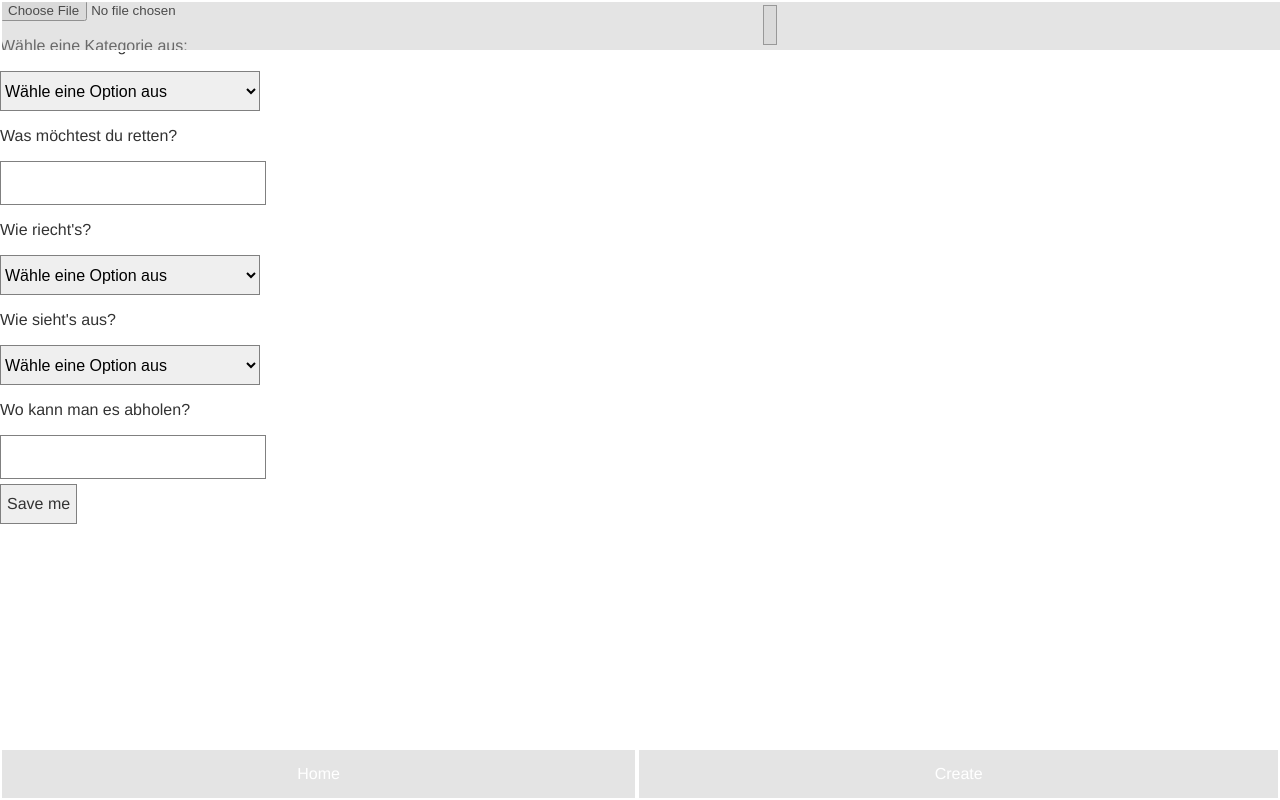
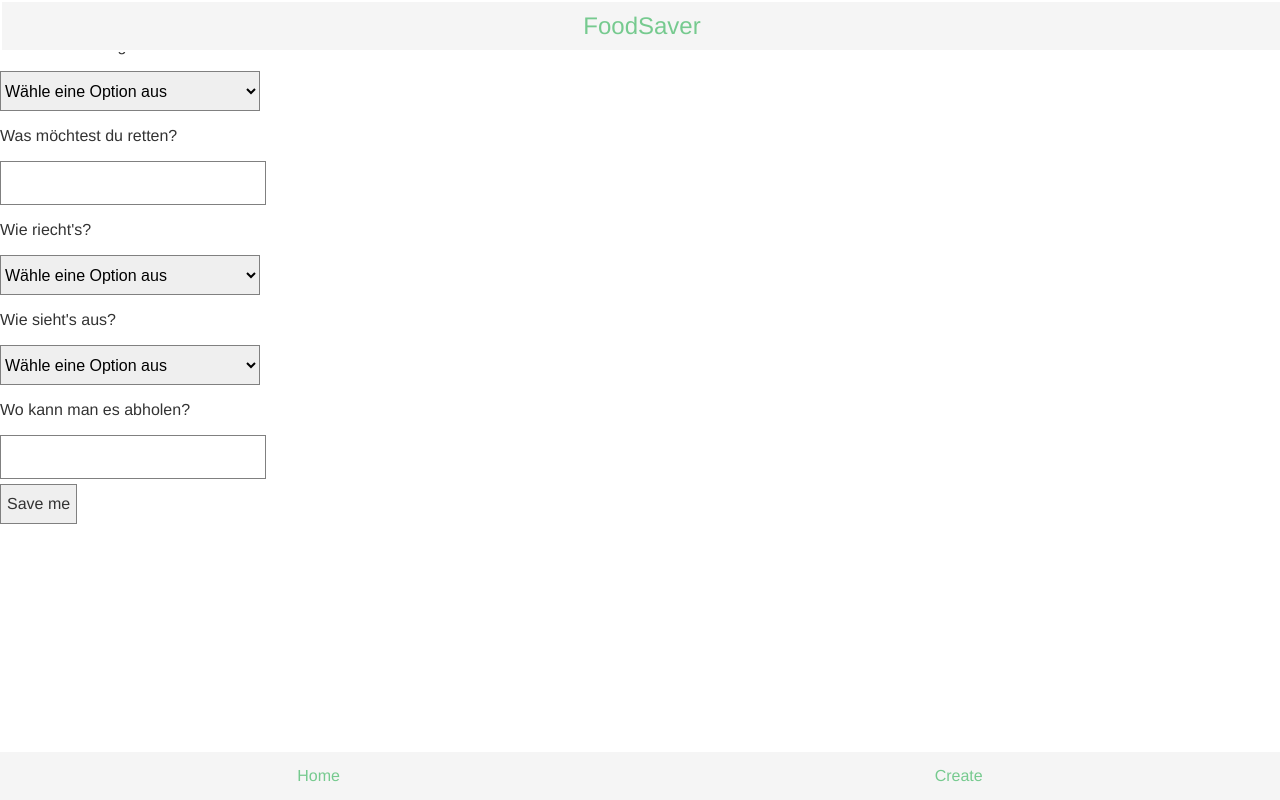
Before and after one commit to TicTacToyah/foodsaver-app, a React (Create React App) app: page /create in a window 1280 px wide. Built offline with nearby package versions, Linux system fonts and the light colour scheme; no server answers.

Commit message:
fixed navbar

```diff
--- a/src/App.js
+++ b/src/App.js
@@ -26,7 +26,7 @@ const StyledNav = styled.nav`
   display: grid;
   grid-auto-flow: column;
   font-family: Helvetica, sans-serif;
-  background-color: rgba(187, 187, 187, 0.4);
+  background-color: whitesmoke;
   position: fixed;
   bottom: 0;
   width: 100%;
@@ -38,8 +38,7 @@ const StyledNavLink = styled(NavLink)`
   align-items: center;
   font-family: Helvetica, sans-serif;
   text-decoration: none;
-  border: solid white 2px;
-  color: white;
+  color: #76ca8f;
 `
 const StyledHeader = styled.header`
   height: 48px;
@@ -48,11 +47,12 @@ const StyledHeader = styled.header`
   align-items: center;
   position: fixed;
   top: 0;
-  background-color: rgba(187, 187, 187, 0.4);
+  background-color: whitesmoke;
   width: 100%;
   border: solid white 2px;
   color: white;
-  font-family: Helvetica, sans-serif;
+  font: 1.5em Helvetica, sans-serif;
+  color: #76ca8f;
   margin-bottom: 10px;
   overflow: scroll;
 `
@@ -112,7 +112,7 @@ export default function App() {
   return (
     <Router>
       <Grid>
-        <StyledHeader />
+        <StyledHeader>FoodSaver</StyledHeader>
         <Route
           exact
           path="/"
--- a/src/CommentSection.js
+++ b/src/CommentSection.js
@@ -21,21 +21,24 @@ const StyledDate = styled.div`
   font-family: Helvetica, sans-serif;
   color: #858585;
   font-size: 0.8em;
+  justify-self: flex-end;
 `
 
 const StyledName = styled.h4`
-  font-weight: normal;
+  font-weight: bold;
   margin: 2px 4px;
+  color: #76ca8f;
 `
 const StyledParagraph = styled.p`
   margin: 2px 4px;
 `
 const StyledButton = styled.button`
-  justify-self: end;
+  color: #858585;
+  font-size: 0.8em;
+  justify-self: flex-start;
   width: 10%;
   background: transparent;
   border: none;
-  color: #76ca8f;
 `
 
 export default function CommentSection({
@@ -55,7 +58,7 @@ export default function CommentSection({
             <StyledDate>
               {dayjs(comment.date).format('DD.MM.YYYY HH:mm')}
             </StyledDate>
-            <StyledName>{comment.name}</StyledName>
+            <StyledName>{comment.name}:</StyledName>
             <StyledParagraph>{comment.message}</StyledParagraph>
           </StyledComment>
         ))}
```
